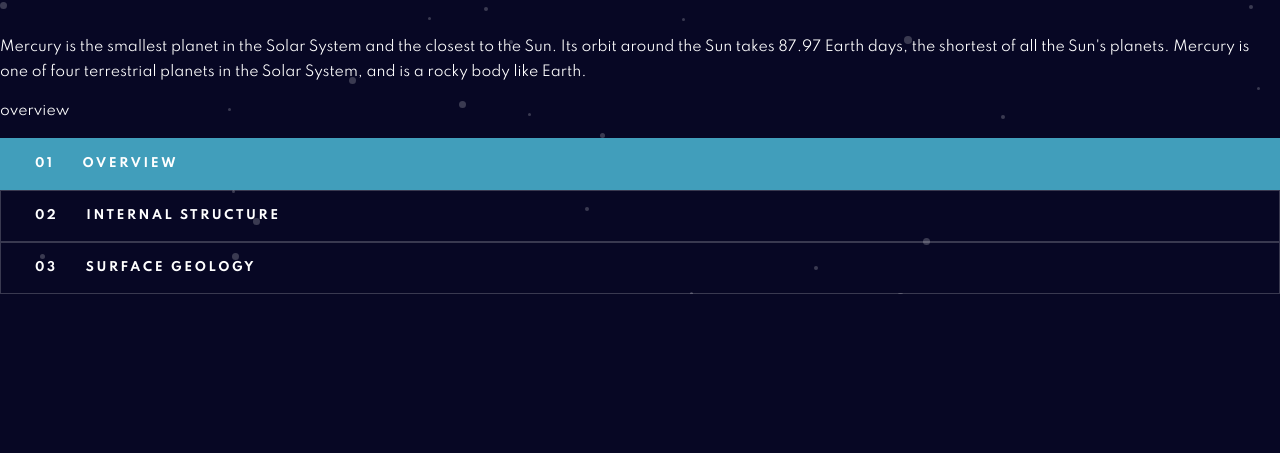
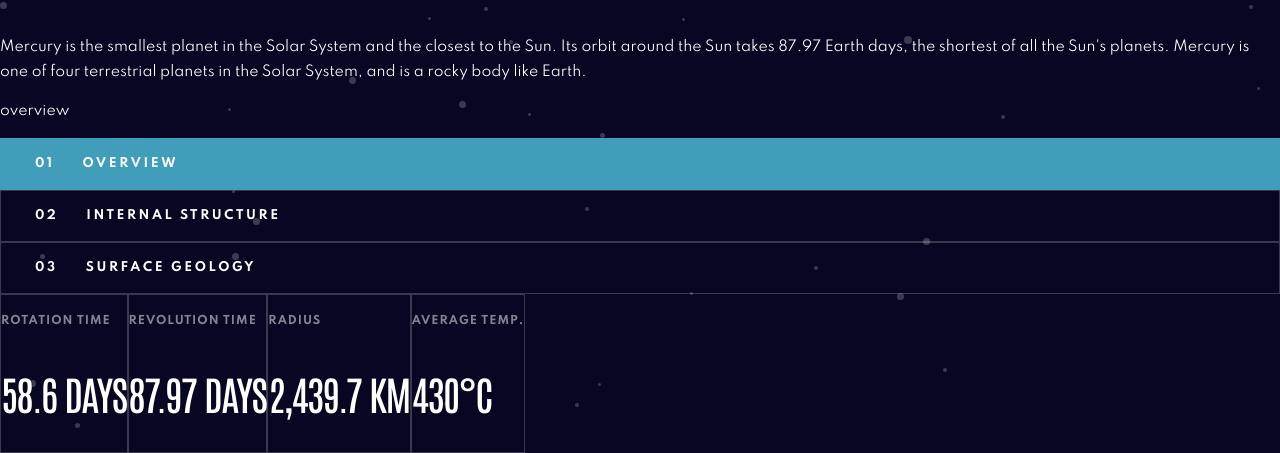
Before and after one commit to Andrparsons/planet-facts, a Gatsby site: page /Mercury in a window 1280 px wide. Shown: the part 555-1008 px from the top of the page. Before the commit the page ends 849 px from the top, so only its background shows below. Built offline with nearby package versions, Linux system fonts and the light colour scheme; Gatsby itself is replaced by a stand-in of ours.

Commit message:
card component skeleton built

```diff
--- /dev/null
+++ b/src/components/card.js
@@ -0,0 +1,22 @@
+import React from "react";
+import styled from "styled-components";
+
+const PlanetCard = styled.div`
+  border: 1px solid #ffffff33;
+  text-transform: uppercase;
+`;
+
+const Label = styled.h4`
+  opacity: 0.5;
+`;
+
+const Data = styled.h2``;
+
+export default function Card({ label, data }) {
+  return (
+    <PlanetCard>
+      <Label>{label}</Label>
+      <Data>{data}</Data>
+    </PlanetCard>
+  );
+}
--- a/src/components/layout.js
+++ b/src/components/layout.js
@@ -80,6 +80,11 @@ const ButtonGroup = styled.div`
   flex-direction: column;
 `;
 
+const CardGroup = styled.div`
+  display: flex;
+  flex-direction: row;
+`;
+
 export default function Layout({ children }) {
   return (
     <>
@@ -93,3 +98,7 @@ export default function Layout({ children }) {
 Layout.ButtonGroup = function LayoutButtonGroup({ children }) {
   return <ButtonGroup>{children}</ButtonGroup>;
 };
+
+Layout.CardGroup = function LayoutCardGroup({ children }) {
+  return <CardGroup>{children}</CardGroup>;
+};
--- a/src/templates/planet.js
+++ b/src/templates/planet.js
@@ -1,6 +1,7 @@
 import React, { useState } from "react";
 import Layout from "../components/layout";
 import Button from "../components/button";
+import Card from "../components/card";
 
 export default function PlanetTemplate({ pageContext: { planet } }) {
   const imagePath = `.${planet.images.planet}`;
@@ -35,6 +36,12 @@ export default function PlanetTemplate({ pageContext: { planet } }) {
           active={page === "geology" ? true : false}
         />
       </Layout.ButtonGroup>
+      <Layout.CardGroup>
+        <Card label={"rotation time"} data={planet.rotation} />
+        <Card label={"revolution time"} data={planet.revolution} />
+        <Card label={"radius"} data={planet.radius} />
+        <Card label={"average temp."} data={planet.temperature} />
+      </Layout.CardGroup>
     </Layout>
   );
 }
```
